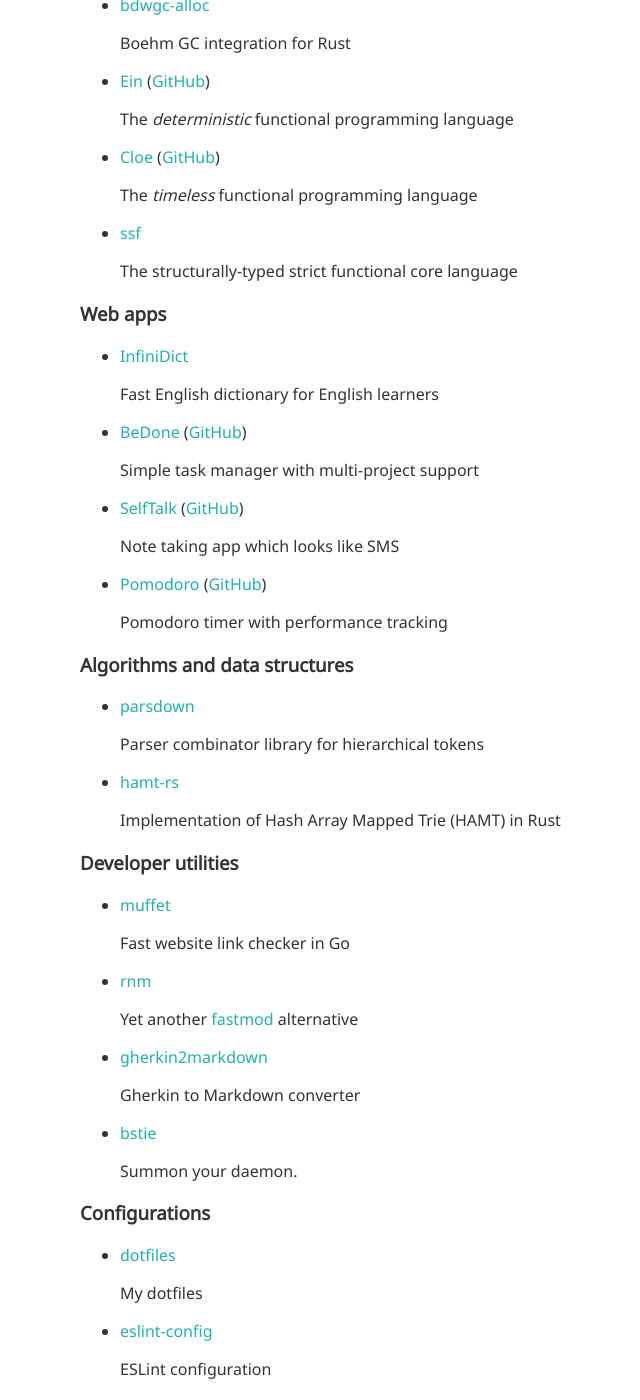
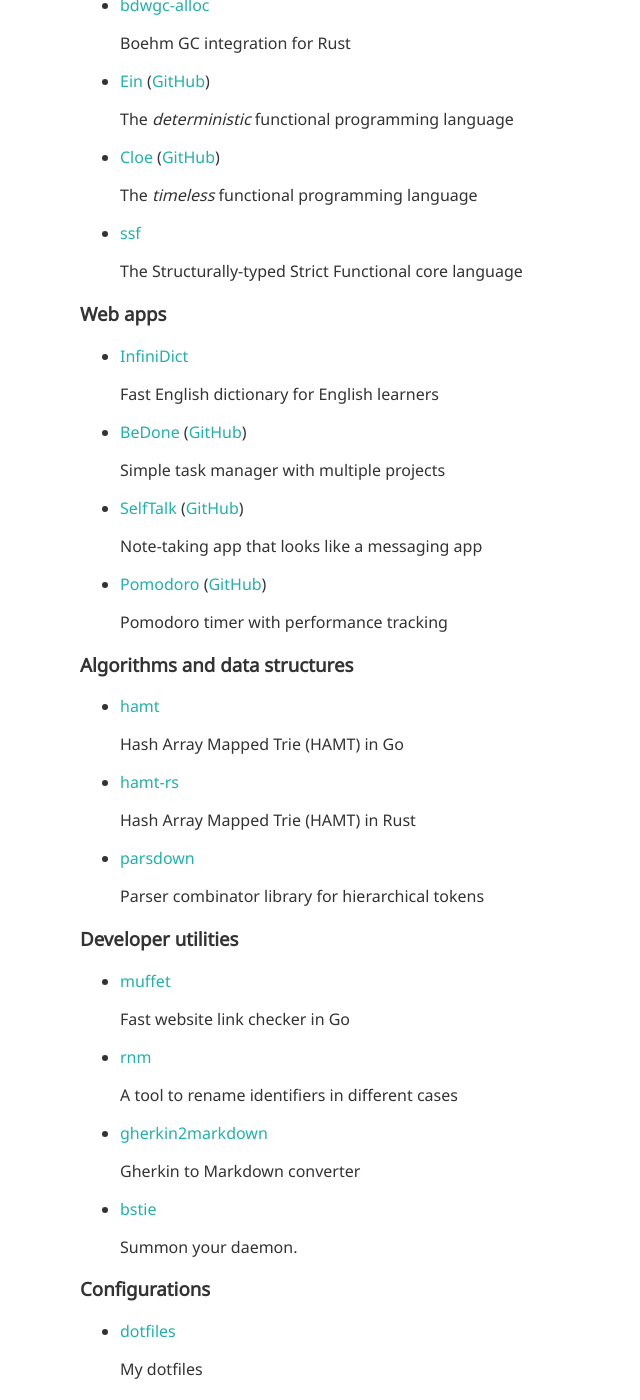
Before and after one commit to raviqqe/raviqqe.github.io, a Jekyll site: the page built from index.md, in a window 1280 px wide and 1400 px high, scrolled down 591 px. Shown: the whole window, without its empty margins (224-864 px from the left). Built offline with Jekyll 4.4.1, drawn with Linux system fonts in a browser that asks for light colours.

Commit message:
Update (#17)
- Update
- Update

```diff
--- a/index.md
+++ b/index.md
@@ -46,7 +46,7 @@ It is a software engineer.
 
 - [ssf](https://github.com/raviqqe/ssf)
 
-  The structurally-typed strict functional core language
+  The Structurally-typed Strict Functional core language
 
 ### Web apps
 
@@ -56,11 +56,11 @@ It is a software engineer.
 
 - [BeDone](https://tasks.code2d.org) ([GitHub](https://github.com/raviqqe/tasks))
 
-  Simple task manager with multi-project support
+  Simple task manager with multiple projects
 
 - [SelfTalk](https://notes.code2d.org) ([GitHub](https://github.com/raviqqe/self-talk))
 
-  Note taking app which looks like SMS
+  Note-taking app that looks like a messaging app
 
 - [Pomodoro](https://pomodoro.code2d.org) ([GitHub](https://github.com/raviqqe/pomodoro))
 
@@ -68,13 +68,17 @@ It is a software engineer.
 
 ### Algorithms and data structures
 
+- [hamt](https://github.com/raviqqe/hamt)
+
+  Hash Array Mapped Trie (HAMT) in Go
+
+- [hamt-rs](https://github.com/raviqqe/hamt-rs)
+
+  Hash Array Mapped Trie (HAMT) in Rust
+
 - [parsdown](https://github.com/raviqqe/parsdown)
 
   Parser combinator library for hierarchical tokens
-
-- [hamt-rs](https://github.com/raviqqe/hamt-rs)
-
-  Implementation of Hash Array Mapped Trie (HAMT) in Rust
 
 ### Developer utilities
 
@@ -84,7 +88,7 @@ It is a software engineer.
 
 - [rnm](https://github.com/raviqqe/rnm)
 
-  Yet another [fastmod](https://github.com/facebookincubator/fastmod) alternative
+  A tool to rename identifiers in different cases
 
 - [gherkin2markdown](https://github.com/raviqqe/gherkin2markdown)
 
```
